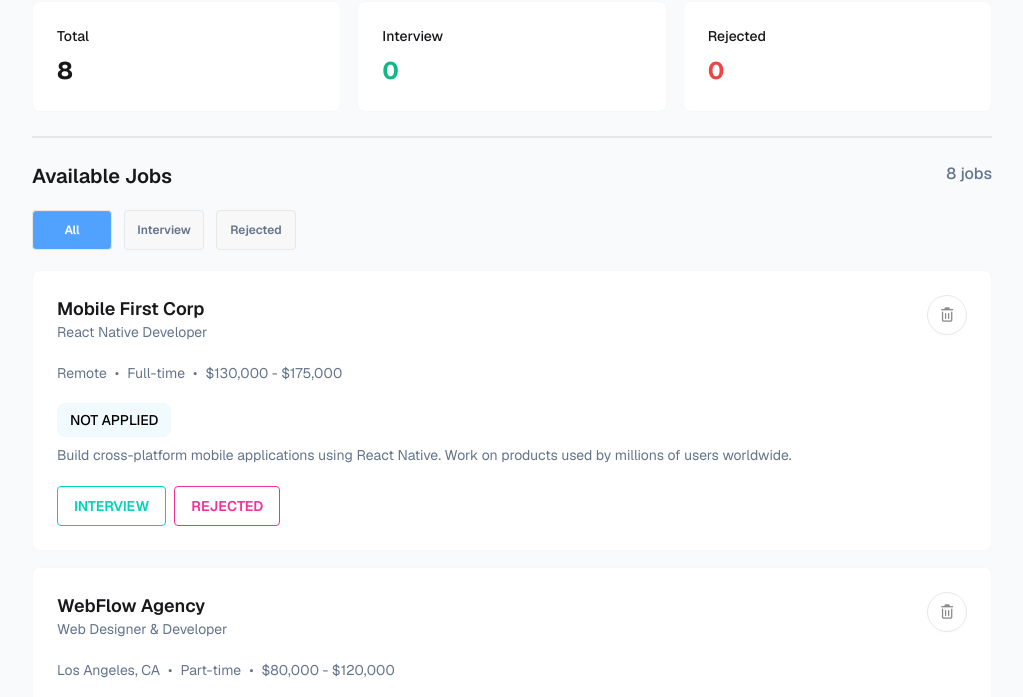
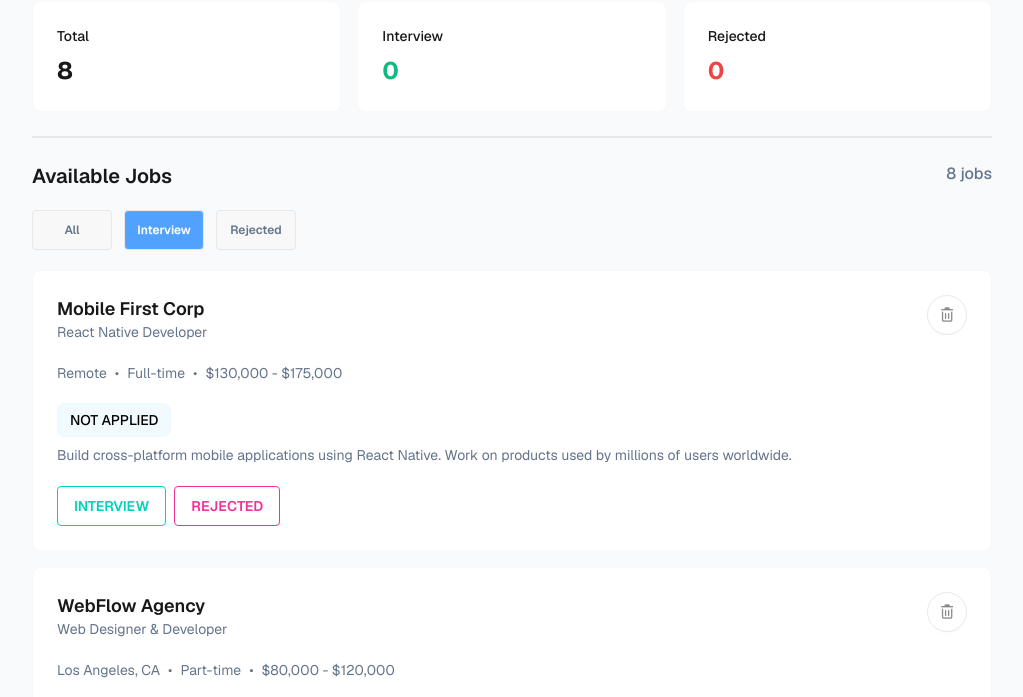
Before and after one commit to Syed-Shabok/PH-B13-A04, a plain HTML site: page index.html in a window 1280 px wide. Both pictures are taken after a click on the button "Interview". Shown: the part 99-796 px from the top of the page, without its empty margins (128-1151 px from the left). Drawn offline with nearby package versions, Linux system fonts and the light colour scheme.

Commit message:
Button Toggle Implemented.

```diff
--- a/index.html
+++ b/index.html
@@ -84,6 +84,7 @@
       <!-- Toggle Buttons Container -->
       <div class="flex gap-3">
         <button
+          onclick="toggleButton('all-toggle-btn')"
           id="all-toggle-btn"
           class="btn bg-blue-400 text-white w-20 text-[12px]"
         >
@@ -91,6 +92,7 @@
         </button>
 
         <button
+          onclick="toggleButton('interview-toggle-btn')"
           id="interview-toggle-btn"
           class="btn text-[#64748B] w-20 text-[12px]"
         >
@@ -98,6 +100,7 @@
         </button>
 
         <button
+          onclick="toggleButton('rejected-toggle-btn')"
           id="rejected-toggle-btn"
           class="btn text-[#64748B] w-20 text-[12px]"
         >
@@ -119,7 +122,15 @@
         </div>
 
         <div id="job-cards-container" class="flex flex-col gap-4">
-          <!-- Jobs will render here -->
+          <!-- All Jobs will render here -->
+        </div>
+
+        <div id="interview-job-cards-container" class="flex flex-col gap-4">
+          <!-- Interview Jobs will render here -->
+        </div>
+
+        <div id="rejected-job-cards-container" class="flex flex-col gap-4">
+          <!-- Rejected Jobs will render here -->
         </div>
       </section>
     </main>
--- a/scripts/machine.js
+++ b/scripts/machine.js
@@ -1,12 +1,16 @@
 console.log("machine.js is working...");
+
+// DOM Elements
+let jobsContainer = document.getElementById("job-cards-container");
+let totalCount = document.getElementById("total-count");
+let jobCount = document.getElementById("amount-info");
+let noJobsCard = document.getElementById("no-jobs-card");
+allBtn = document.getElementById("all-toggle-btn");
+interviewBtn = document.getElementById("interview-toggle-btn");
+rejectedBtn = document.getElementById("rejected-toggle-btn");
 
 // Loads All Jobs
 function renderAllJobs() {
-  let jobsContainer = document.getElementById("job-cards-container");
-  let totalCount = document.getElementById("total-count");
-  let jobCount = document.getElementById("amount-info");
-  let noJobsCard = document.getElementById("no-jobs-card");
-
   jobsContainer.innerHTML = "";
   totalCount.innerText = jobs.length;
   jobCount.innerHTML = `${jobs.length} jobs`;
@@ -106,3 +110,16 @@ function deleteJob(jobName) {
   console.log(`${jobName} deleted.`);
   renderAllJobs();
 }
+
+function toggleButton(id) {
+  allBtn.classList.add("text-[#64748B]");
+  interviewBtn.classList.add("text-[#64748B]");
+  rejectedBtn.classList.add("text-[#64748B]");
+
+  allBtn.classList.remove("bg-blue-400", "text-white");
+  interviewBtn.classList.remove("bg-blue-400", "text-white");
+  rejectedBtn.classList.remove("bg-blue-400", "text-white");
+
+  document.getElementById(id).classList.add("bg-blue-400", "text-white");
+  document.getElementById(id).classList.remove("text-[#64748B]");
+}
```
